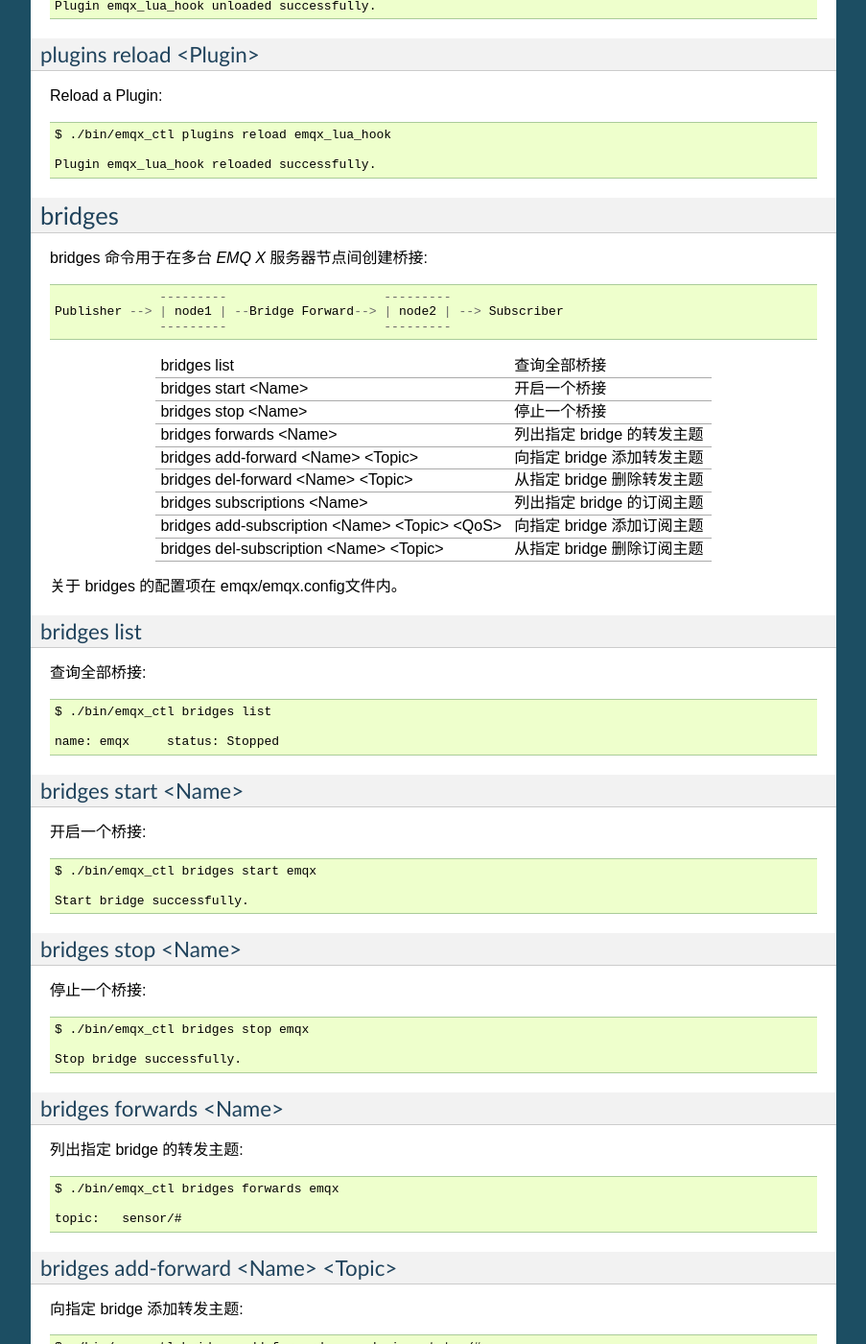
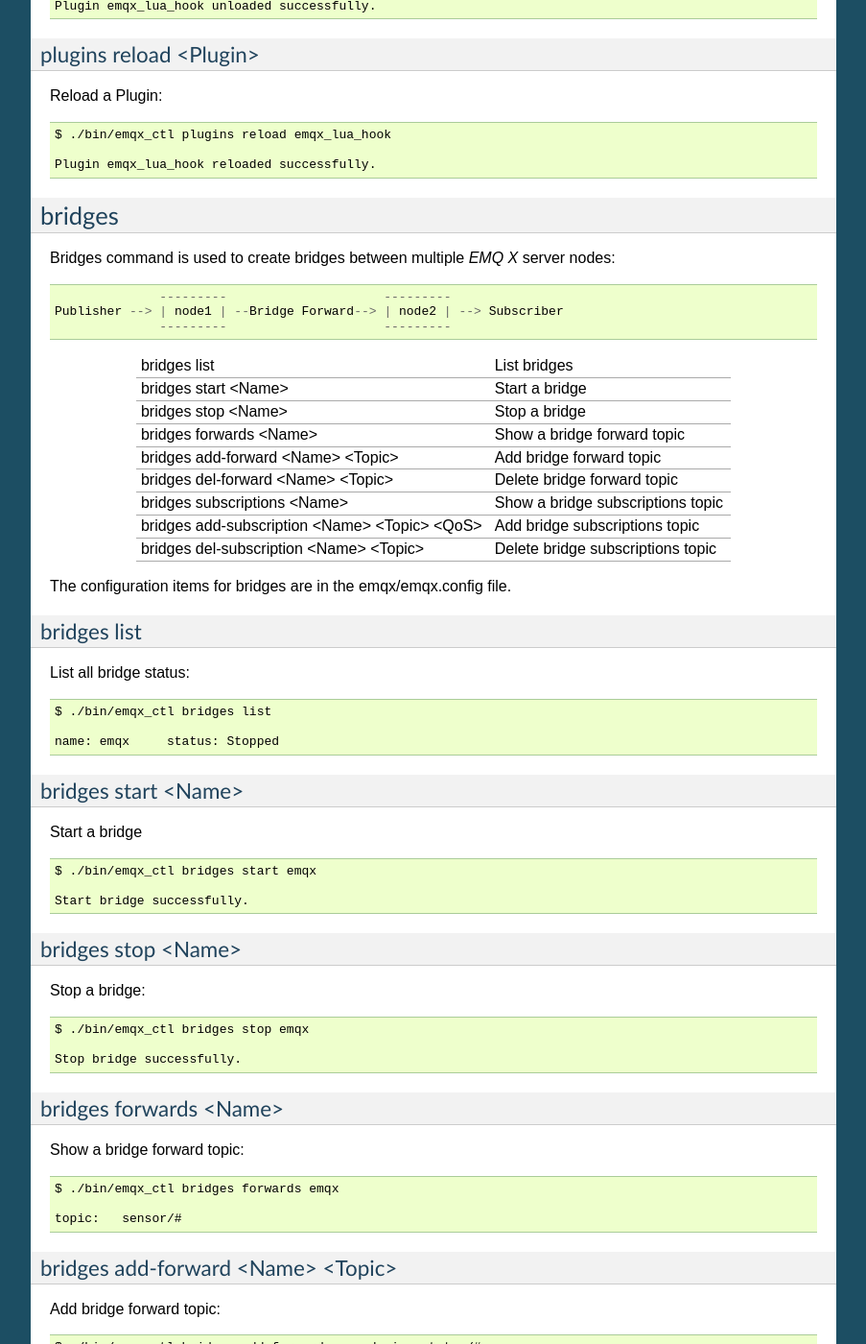
Before and after one commit to emqxarchive/emqx-docs-en, a Sphinx documentation site: the page built from source/commands.rst, in a window 1280 px wide and 1400 px high, scrolled down 8496 px. Shown: the whole window at 96% size, without its empty margins (198-1101 px from the left). Built offline with Sphinx 7.4.7, drawn with Linux system fonts in a browser that asks for light colours; some of the changed text lies outside the part shown.

Commit message:
Update more docs to 3.1

```diff
--- a/source/commands.rst
+++ b/source/commands.rst
@@ -336,27 +336,27 @@
 Properties of the Session:
 
 +---------------------+------------------------------------------+
-| clean_start         | 建立连接时是否清理相关的会话             |
+| clean_start         | Clean sessions                           |
 +---------------------+------------------------------------------+
-| expiry_interval     | 会话过期间隔                             |
+| expiry_interval     | Session expiration interval              |
 +---------------------+------------------------------------------+
-| subscriptions_count | 当前订阅数量                             |
+| subscriptions_count | Current subscription                     |
 +---------------------+------------------------------------------+
-| max_inflight        | 飞行窗口(最大允许同时下发消息数)         |
+| max_inflight        | Max inflight window                      |
 +---------------------+------------------------------------------+
-| inflight            | 当前正在下发的消息数                     |
+| inflight            | Inflight window                          |
 +---------------------+------------------------------------------+
-| mqueue_len          | 当前缓存消息数                           |
+| mqueue_len          | Current cached messages.                 |
 +---------------------+------------------------------------------+
-| mqueue_dropped      | 会话丢掉的消息数                         |
+| mqueue_dropped      | Session dropped messages                 |
 +---------------------+------------------------------------------+
-| awaiting_rel        | 等待客户端发送 PUBREL 的 QoS2 消息数     |
+| awaiting_rel        | QoS2 msg waiting client to send PUBREL   |
 +---------------------+------------------------------------------+
-| deliver_msg         | 转发的消息数(包含重传)                   |
+| deliver_msg         | Deliver messages count                   |
 +---------------------+------------------------------------------+
-| enqueue_msg         | 缓存过的消息数                           |
+| enqueue_msg         | Number of cached messages                |
 +---------------------+------------------------------------------+
-| created_at          | 会话创建时间戳                           |
+| created_at          | Session create timestamp                 |
 +---------------------+------------------------------------------+
 
 sessions show <ClientId>
@@ -545,38 +545,38 @@
 bridges
 -------
 
-bridges 命令用于在多台 *EMQ X* 服务器节点间创建桥接::
+Bridges command is used to create bridges between multiple *EMQ X* server nodes::
 
                   ---------                     ---------
     Publisher --> | node1 | --Bridge Forward--> | node2 | --> Subscriber
                   ---------                     ---------
 
-+-----------------------------------------------+----------------------------+
-| bridges list                                  | 查询全部桥接               |
-+-----------------------------------------------+----------------------------+
-| bridges start <Name>                          | 开启一个桥接               |
-+-----------------------------------------------+----------------------------+
-| bridges stop <Name>                           | 停止一个桥接               |
-+-----------------------------------------------+----------------------------+
-| bridges forwards <Name>                       | 列出指定 bridge 的转发主题 |
-+-----------------------------------------------+----------------------------+
-| bridges add-forward <Name> <Topic>            | 向指定 bridge 添加转发主题 |
-+-----------------------------------------------+----------------------------+
-| bridges del-forward <Name> <Topic>            | 从指定 bridge 删除转发主题 |
-+-----------------------------------------------+----------------------------+
-| bridges subscriptions <Name>                  | 列出指定 bridge 的订阅主题 |
-+-----------------------------------------------+----------------------------+
-| bridges add-subscription <Name> <Topic> <QoS> | 向指定 bridge 添加订阅主题 |
-+-----------------------------------------------+----------------------------+
-| bridges del-subscription <Name> <Topic>       | 从指定 bridge 删除订阅主题 |
-+-----------------------------------------------+----------------------------+
++-----------------------------------------------+------------------------------------+
+| bridges list                                  | List bridges                       |
++-----------------------------------------------+------------------------------------+
+| bridges start <Name>                          | Start a bridge                     |
++-----------------------------------------------+------------------------------------+
+| bridges stop <Name>                           | Stop a bridge                      |
++-----------------------------------------------+------------------------------------+
+| bridges forwards <Name>                       | Show a bridge forward topic        |
++-----------------------------------------------+------------------------------------+
+| bridges add-forward <Name> <Topic>            | Add bridge forward topic           |
++-----------------------------------------------+------------------------------------+
+| bridges del-forward <Name> <Topic>            | Delete bridge forward topic        |
++-----------------------------------------------+------------------------------------+
+| bridges subscriptions <Name>                  | Show a bridge subscriptions topic  |
++-----------------------------------------------+------------------------------------+
+| bridges add-subscription <Name> <Topic> <QoS> | Add bridge subscriptions topic     |
++-----------------------------------------------+------------------------------------+
+| bridges del-subscription <Name> <Topic>       | Delete bridge subscriptions topic  |
++-----------------------------------------------+------------------------------------+
 
-关于 bridges 的配置项在 emqx/emqx.config文件内。
+The configuration items for bridges are in the emqx/emqx.config file.
 
 bridges list
 -------------
 
-查询全部桥接::
+List all bridge status::
 
     $ ./bin/emqx_ctl bridges list
 
@@ -585,7 +585,7 @@
 bridges start <Name>
 --------------------
 
-开启一个桥接::
+Start a bridge ::
 
     $ ./bin/emqx_ctl bridges start emqx
 
@@ -594,7 +594,7 @@
 bridges stop <Name>
 --------------------
 
-停止一个桥接::
+Stop a bridge::
 
     $ ./bin/emqx_ctl bridges stop emqx
 
@@ -603,7 +603,7 @@
 bridges forwards <Name>
 -----------------------
 
-列出指定 bridge 的转发主题::
+Show a bridge forward topic::
 
     $ ./bin/emqx_ctl bridges forwards emqx
 
@@ -612,7 +612,7 @@
 bridges add-forward <Name> <Topic>
 ----------------------------------
 
-向指定 bridge 添加转发主题::
+Add bridge forward topic::
 
     $ ./bin/emqx_ctl bridges add-forward emqx device_status/#
 
@@ -621,34 +621,34 @@
 bridges del-forward <Name> <Topic>
 ----------------------------------
 
-从指定 bridge 删除转发主题::
+Delete bridge forward topic::
 
     $ ./bin/emqx_ctl bridges del-forward emqx device_status/#
 
     Del-forward topic successfully.
 
+bridges subscriptions <Name>
+----------------------------
+
+Show a bridge subscriptions topic::
+
+    $ ./bin/emqx_ctl bridges subscriptions emqx
+
+    topic: cmd/topic, qos: 1
+
 bridges add-subscription <Name> <Topic> <QoS>
 ---------------------------------------------
 
-向指定 bridge 添加订阅主题::
+Add bridge subscriptions topic::
 
     $ ./bin/emqx_ctl bridges add-subscription emqx cmd/topic 1
 
     Add-subscription topic successfully.
 
-bridges subscriptions <Name>
-----------------------------
-
-列出指定 bridge 的订阅::
-
-    $ ./bin/emqx_ctl bridges subscriptions emqx
-
-    topic: cmd/topic, qos: 1
-
 bridges del-subscription <Name> <Topic>
 ---------------------------------------
 
-从指定 bridge 删除订阅主题::
+Delete bridge subscriptions topic::
 
     $ ./bin/emqx_ctl bridges del-subscription emqx cmd/topic
 
@@ -768,24 +768,24 @@
 log
 ----
 
-log 命令用于设置日志等级。访问 `Documentation of logger <http://erlang.org/doc/apps/kernel/logger_chapter.html>`_ 以获取详细信息
+The log command is used to set the log level. Visit the `Documentation of logger <http://erlang.org/doc/apps/kernel/logger_chapter.html>`_ for more information
 
-+--------------------------------------------+----------------------------------------------------+
-| log set-level <Level>                      | 设置主日志等级和所有 Handlers 日志等级             |
-+--------------------------------------------+----------------------------------------------------+
-| log primary-level                          | 查看主日志等级                                     |
-+--------------------------------------------+----------------------------------------------------+
-| log primary-lelvel <Level>                 | 设置主日志等级                                     |
-+--------------------------------------------+----------------------------------------------------+
-| log handlers list                          | 查看当前安装的所有 Hanlders                        |
-+--------------------------------------------+----------------------------------------------------+
-| log handlers set-level <HandlerId> <Level> | 设置指定 Hanlder 的日志等级                        |
-+--------------------------------------------+----------------------------------------------------+
++--------------------------------------------+-------------------------------------------------------+
+| log set-level <Level>                      | Set the primary log level and all Handlers log levels |
++--------------------------------------------+-------------------------------------------------------+
+| log primary-level                          | Show the main log level                               |
++--------------------------------------------+-------------------------------------------------------+
+| log primary-lelvel <Level>                 | Set the primary log level                             |
++--------------------------------------------+-------------------------------------------------------+
+| log handlers list                          | Show all currently useing Hanlders                    |
++--------------------------------------------+-------------------------------------------------------+
+| log handlers set-level <HandlerId> <Level> | Set the log level for the specified Hanlder           |
++--------------------------------------------+-------------------------------------------------------+
 
 log set-level <Level>
 ---------------------
 
-设置主日志等级和所有 Handlers 日志等级::
+Set the primary log level and all Handlers log levels::
 
     $ ./bin/emqx_ctl log set-level debug
 
@@ -794,7 +794,7 @@
 log primary-level
 -----------------
 
-查看主日志等级::
+Show the main log level::
 
     $ ./bin/emqx_ctl log primary-level
 
@@ -803,7 +803,7 @@
 log primary-level <Level>
 --------------------------
 
-设置主日志等级::
+Set the primary log level::
 
     $ ./bin/emqx_ctl log primary-level info
 
@@ -812,7 +812,7 @@
 log handlers list
 -----------------
 
-查看当前安装的所有 Hanlders::
+Show all currently useing Hanlders::
 
     $ ./bin/emqx_ctl log handlers list
 
@@ -823,7 +823,7 @@
 log handlers set-level <HandlerId> <Level>
 ------------------------------------------
 
-设置指定 Hanlder 的日志等级::
+Set the log level for the specified Hanlder::
 
     $ ./bin/emqx_ctl log handlers set-level emqx_logger_handler error
 
```
